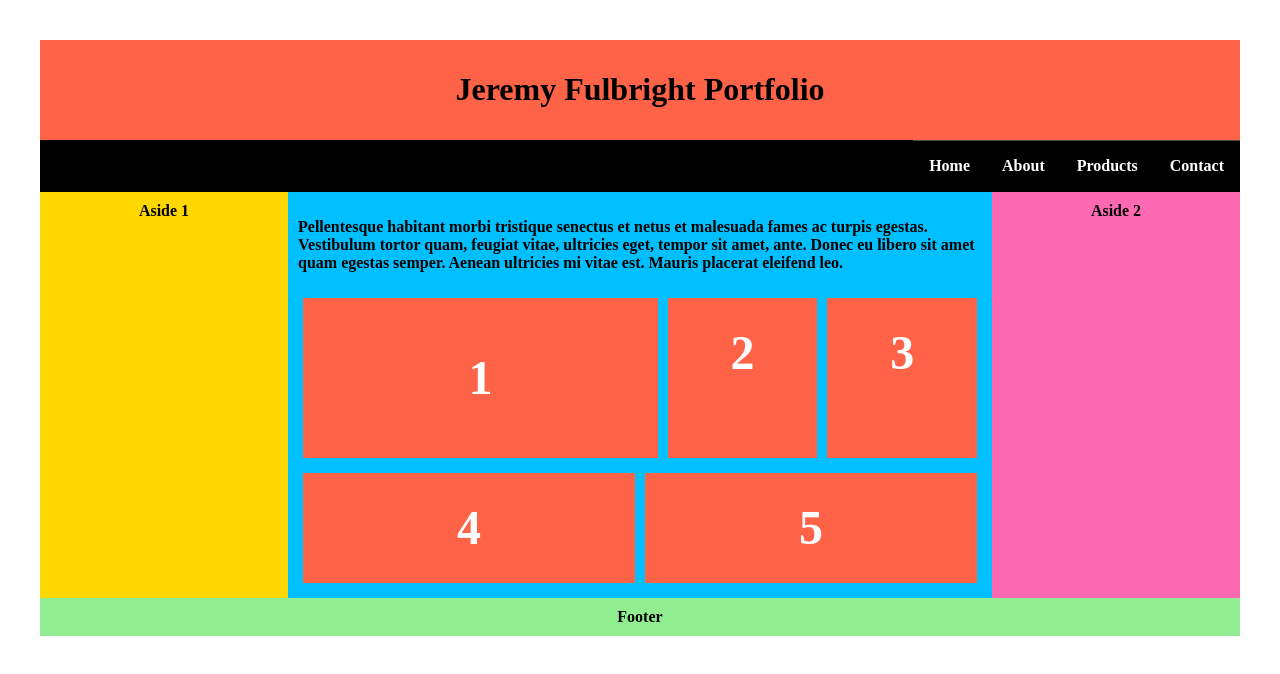
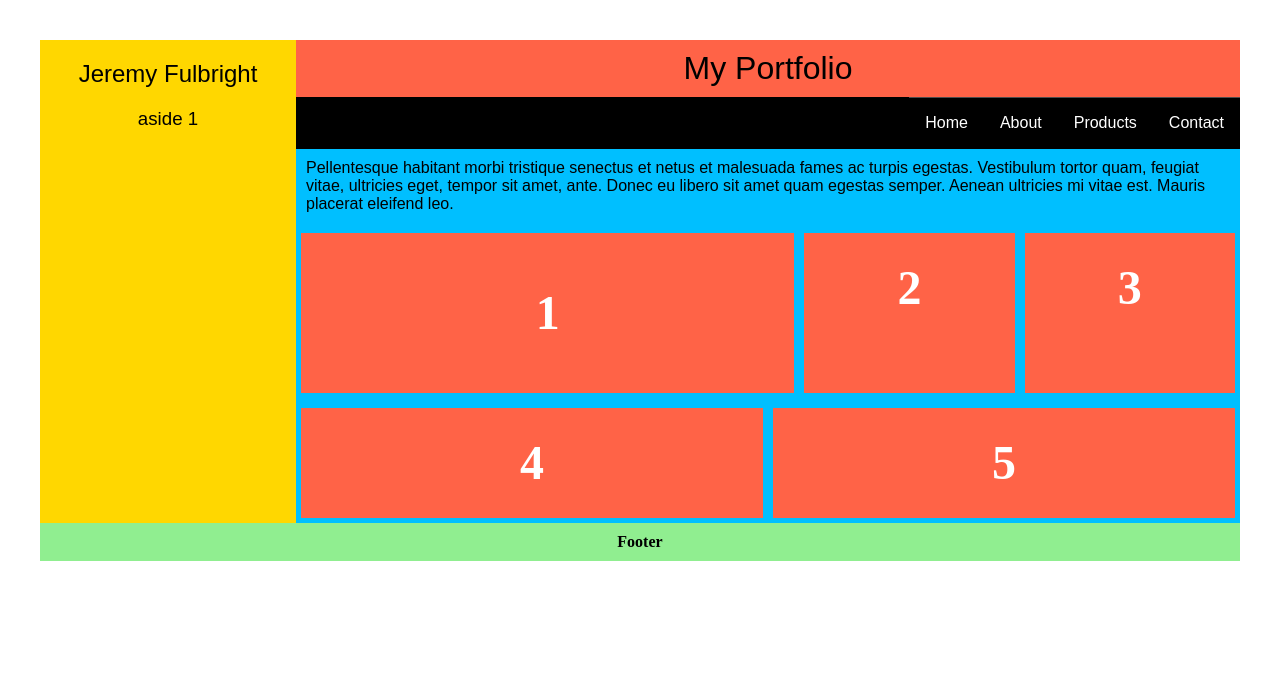
Before and after one commit to jfulbright/Jeremy-Fulbright-Portfolio, a plain HTML site: page index.html in a window 1280 px wide. Drawn offline with Linux system fonts and the light colour scheme; a web font is replaced by a local one.

Commit message:
Modified Flex Layout so left column spans entire height of page and header, nav, main float to the right

```diff
--- a/assets/css/style.css
+++ b/assets/css/style.css
@@ -9,6 +9,10 @@
 .wrapper > * {
     flex: 1 100%;
     padding: 10px;
+  }
+
+  .wrapper-main {
+    padding: 0;
   }
 
 
@@ -44,6 +48,12 @@
     background: lightcoral;
 }
 
+h1, h2, h3, h4, h5, h6, p, a {
+    font-family: raleway,Arial,sans-serif;
+    font-weight: 400;
+    margin: 0;
+    padding: 10px
+}
 
 /* Flex Grid Styling  */
 .header {
@@ -118,34 +128,36 @@ body {
     /* Medium screens - invoked when viewport is between 600px and 800px. Flex-basis invoked if less than 600px */
     @media all and (min-width: 600px) {
         .aside { flex: 1 0 0;}
+
         .navigation {
             flex-flow: row wrap;
-            justify-content: flex-end;
+            justify-content: center;
             }
-        .flex-projects-container {
+        .flex-projects-container {flex-flow: row wrap;}
+        .flex-project-featured {flex: 1 100%;}
+        .flex-project {flex: 1 40%;}
+    }
+
+    /* Large screens - invoked when viewport is wider than 800px */
+    @media all and (min-width: 800px) {
+
+        .aside-1 {
+            flex: 1;
+        }
+        .wrapper-main {
+            flex: 4;
+            display: flex;
             flex-flow: row wrap;
+            padding: 0;
         }
-        .flex-project-featured {
+        .header {
             flex: 1 100%;
         }
-        .flex-project {
-            flex: 1 40%;
+        .navigation {
+            flex: 1 100%;
+            justify-content: flex-end;
         }
+
+        .flex-project-featured {flex: 1 50%;}
+        .flex-project {flex: 1 20%;}
     }
-
-    /* Large screens - invoked when viewport is 800px or wider */
-    /* We invert order of first sidebar and main
-   * And tell the main element to take three times as much width as the other two sidebars
-   */
-    @media all and (min-width: 800px) {
-        .main    { flex: 3 0px; }
-        .aside-1 { order: 1; }
-        .main    { order: 2; }
-        .aside-2 { order: 3; }
-        .footer  { order: 4; }
-        .flex-project-featured {
-            flex: 1 50%;
-        }
-        .flex-project {
-            flex: 1 20%;
-    }
--- a/index.html
+++ b/index.html
@@ -5,12 +5,15 @@
     <meta http-equiv="X-UA-Compatible" content="IE=edge">
     <meta name="viewport" content="width=device-width, initial-scale=1.0">
     <link rel="stylesheet" href="assets/css/style.css">
-    <title>Jeremy Fulbright Portfolio</title>
+    <link rel="stylesheet" href="https://use.typekit.net/xtf3ofz.css">
+    <title>My Portfolio</title>
 </head>
 <body>
     <div class="wrapper">
+        <aside class="aside-1"><h2>Jeremy Fulbright</h2><h3>aside 1</aside></h3></aside>
+        <div class="wrapper-main">
             <header class="header">
-            <h1>Jeremy Fulbright Portfolio</h1>
+                <h1>My Portfolio</h1>
             </header>
             <ul class="navigation">
                 <li><a href="#">Home</a></li>
@@ -28,8 +31,7 @@
                     <li class="flex-project">5</li>
                 </ul>
             </article>
-        <aside class="aside aside-1">Aside 1</aside>
-        <aside class="aside aside-2">Aside 2</aside>
+        </div>
         <footer class="footer">Footer</footer>
     </div>
 </body>
```
Lines whose indentation alone changed are shown as unchanged.
